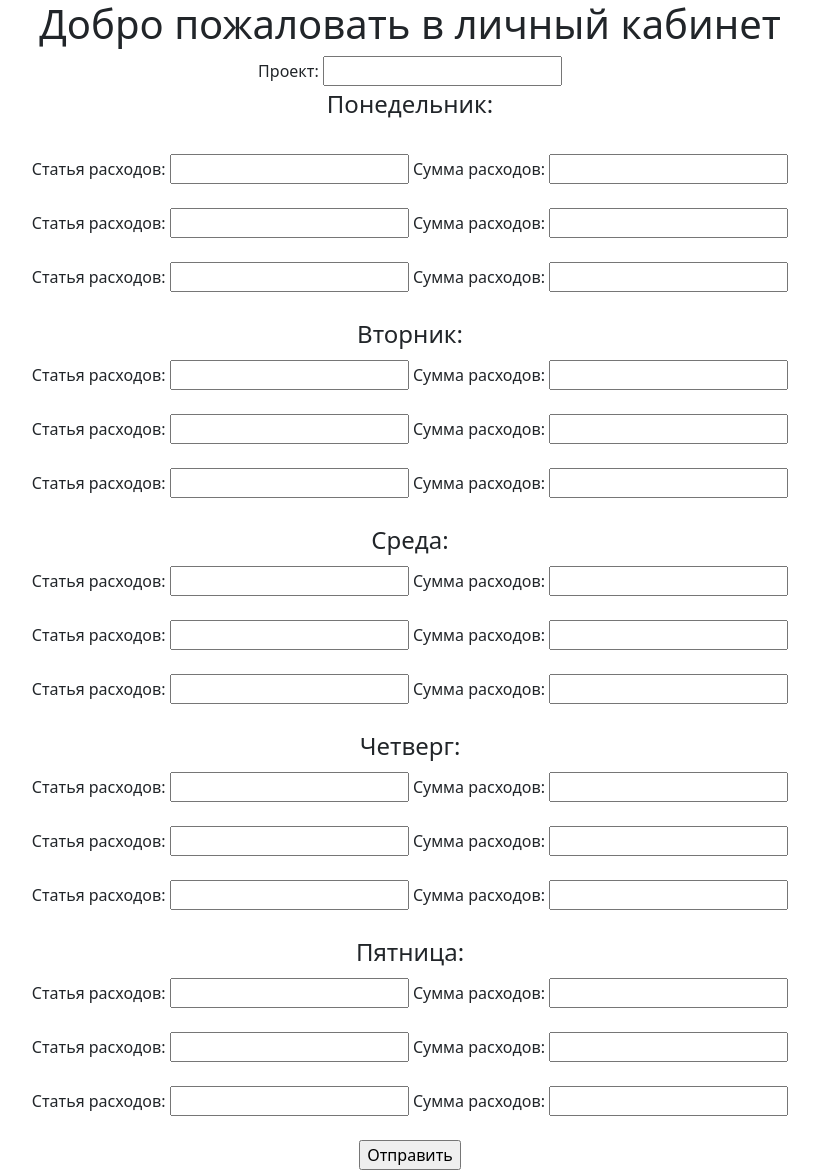
After one commit to Stasensus/Terminal, a Flask app: page /account in a window 1280 px wide. The commit adds this page. Shown: the whole page, without its empty margins (230-1049 px from the left). Run offline with Flask 2, Linux system fonts and the light colour scheme.

Commit message:
Работаем над проектом

```diff
--- a/app.py
+++ b/app.py
@@ -1,13 +1,26 @@
-from flask import Flask
-from flask import Flask, render_template
+from flask import Flask, render_template, request
 
 app = Flask(__name__)
 
 
-@app.route('/')
+@app.route('/auth')
+def auth():
+    return render_template('auth.html')
 
-def index():
-    return render_template('index.html')
+@app.route('/account', methods = ['GET', 'POST'])
+def account():
+    if request.method == 'GET':
+        return render_template('account.html')
+    project = request.form.get('project')
+    login = request.form.get('login')
+    password = request.form.get('password')
+    print(project, login, password)
+
+    return render_template('account.html')
+
+@app.route('/end')
+def end():
+    return render_template('end.html')
 
 if __name__ == '__main__':
     app.run()
--- /dev/null
+++ b/templates/account.html
@@ -0,0 +1,113 @@
+<!DOCTYPE html>
+<html lang="ru">
+<head>
+    <meta charset="UTF-8">
+    <title>FlaskApp</title>
+    <link href="https://cdn.jsdelivr.net/npm/bootstrap@5.0.2/dist/css/bootstrap.min.css" rel="stylesheet" integrity="sha384-EVSTQN3/azprG1Anm3QDgpJLIm9Nao0Yz1ztcQTwFspd3yD65VohhpuuCOmLASjC" crossorigin="anonymous">
+</head>
+<body>
+<center>
+<h1>Добро пожаловать в личный кабинет</h1>
+<form action="{{ url_for('end') }}" method="post">
+  <label for="project">Проект:</label>
+  <input list="projects" name="project" id="project">
+    <datalist id="projects">
+      <option value="Mantera">
+      <option value="Красная поляна">
+      <option value="Санаторий Знание">
+      <option value="Морпорт">
+      <option value="Аэропорт">
+    </datalist>
+    <br>
+ <fieldset>
+  <legend>Понедельник:</legend>
+
+  <br><br>
+  <label for="type_of_spendings">Статья расходов:</label>
+  <input type="text" id="type_of_spendings" name="type_of_spendings">
+  <label for="spendings">Сумма расходов:</label>
+  <input type="number" id="spendings" name="spendings"><br><br>
+  <label for="type_of_spendings">Статья расходов:</label>
+  <input type="text" id="type_of_spendings" name="type_of_spendings">
+  <label for="spendings">Сумма расходов:</label>
+  <input type="number" id="spendings" name="spendings"><br><br>
+  <label for="type_of_spendings">Статья расходов:</label>
+  <input type="text" id="type_of_spendings" name="type_of_spendings">
+  <label for="spendings">Сумма расходов:</label>
+  <input type="number" id="spendings" name="spendings"><br><br>
+
+ </fieldset>
+
+    <fieldset>
+  <legend>Вторник:</legend>
+  <label for="type_of_spendings">Статья расходов:</label>
+  <input type="text" id="type_of_spendings" name="type_of_spendings">
+  <label for="spendings">Сумма расходов:</label>
+  <input type="number" id="spendings" name="spendings"><br><br>
+  <label for="type_of_spendings">Статья расходов:</label>
+  <input type="text" id="type_of_spendings" name="type_of_spendings">
+  <label for="spendings">Сумма расходов:</label>
+  <input type="number" id="spendings" name="spendings"><br><br>
+  <label for="type_of_spendings">Статья расходов:</label>
+  <input type="text" id="type_of_spendings" name="type_of_spendings">
+  <label for="spendings">Сумма расходов:</label>
+  <input type="number" id="spendings" name="spendings"><br><br>
+
+ </fieldset>
+
+    <fieldset>
+  <legend>Среда:</legend>
+  <label for="type_of_spendings">Статья расходов:</label>
+  <input type="text" id="type_of_spendings" name="type_of_spendings">
+  <label for="spendings">Сумма расходов:</label>
+  <input type="number" id="spendings" name="spendings"><br><br>
+  <label for="type_of_spendings">Статья расходов:</label>
+  <input type="text" id="type_of_spendings" name="type_of_spendings">
+  <label for="spendings">Сумма расходов:</label>
+  <input type="number" id="spendings" name="spendings"><br><br>
+  <label for="type_of_spendings">Статья расходов:</label>
+  <input type="text" id="type_of_spendings" name="type_of_spendings">
+  <label for="spendings">Сумма расходов:</label>
+  <input type="number" id="spendings" name="spendings"><br><br>
+
+ </fieldset>
+
+        <fieldset>
+  <legend>Четверг:</legend>
+  <label for="type_of_spendings">Статья расходов:</label>
+  <input type="text" id="type_of_spendings" name="type_of_spendings">
+  <label for="spendings">Сумма расходов:</label>
+  <input type="number" id="spendings" name="spendings"><br><br>
+  <label for="type_of_spendings">Статья расходов:</label>
+  <input type="text" id="type_of_spendings" name="type_of_spendings">
+  <label for="spendings">Сумма расходов:</label>
+  <input type="number" id="spendings" name="spendings"><br><br>
+  <label for="type_of_spendings">Статья расходов:</label>
+  <input type="text" id="type_of_spendings" name="type_of_spendings">
+  <label for="spendings">Сумма расходов:</label>
+  <input type="number" id="spendings" name="spendings"><br><br>
+
+ </fieldset>
+
+    <fieldset>
+  <legend>Пятница:</legend>
+  <label for="type_of_spendings">Статья расходов:</label>
+  <input type="text" id="type_of_spendings" name="type_of_spendings">
+  <label for="spendings">Сумма расходов:</label>
+  <input type="number" id="spendings" name="spendings"><br><br>
+  <label for="type_of_spendings">Статья расходов:</label>
+  <input type="text" id="type_of_spendings" name="type_of_spendings">
+  <label for="spendings">Сумма расходов:</label>
+  <input type="number" id="spendings" name="spendings"><br><br>
+  <label for="type_of_spendings">Статья расходов:</label>
+  <input type="text" id="type_of_spendings" name="type_of_spendings">
+  <label for="spendings">Сумма расходов:</label>
+  <input type="number" id="spendings" name="spendings"><br><br>
+
+ </fieldset>
+  <input type="submit" value="Отправить">
+</form>
+
+</center>
+</body>
+</html>
```
Also changed, not shown: templates/auth.html (renamed from templates/index.html, +8 -7 lines), static/styles.css (added).
